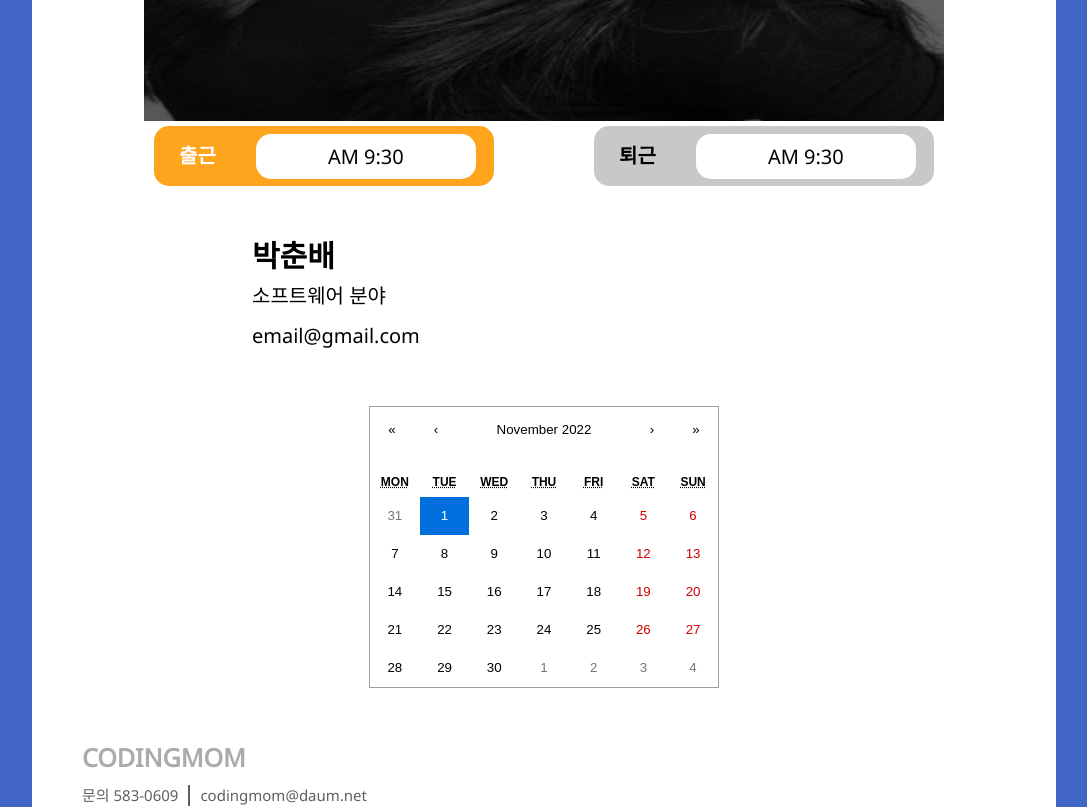
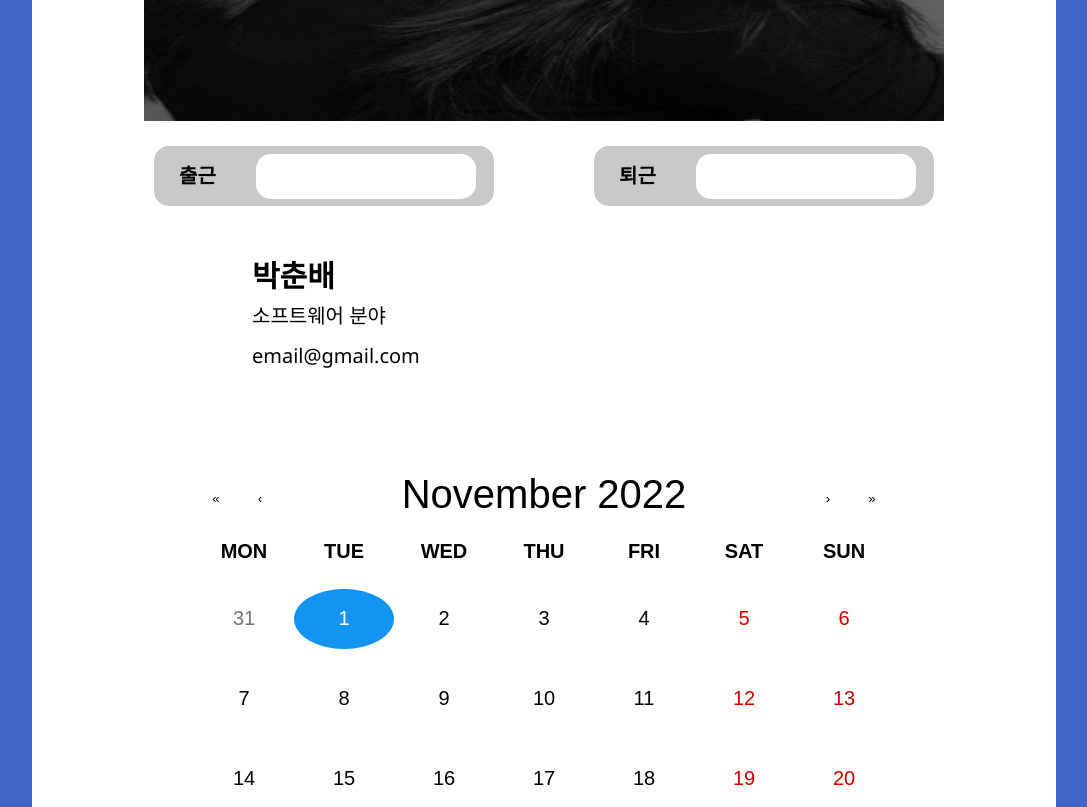
Before and after one commit to teamChosoohyun/frontEnd-1, a Next.js app: page /lecturer/detail in a window 1280 px wide. Shown: the part 479-1286 px from the top of the page, without its empty margins (96-1183 px from the left). Built offline with nearby package versions, Linux system fonts and the light colour scheme.

Commit message:
FEAT :: 강사 정보 페이지 일정 팝업창 추가

```diff
--- a/pages/lecturer/detail.js
+++ b/pages/lecturer/detail.js
@@ -2,16 +2,81 @@ import Image from "next/image";
 import React, { useState } from "react"
 import Calendar from "react-calendar"
 import 'react-calendar/dist/Calendar.css';
-import { Header, Footer } from "../allFiles";
+import { Header, Footer, DetailModal } from "../allFiles";
 import styles from "../../styles/lecturer/detail.module.css"
 import styled from "styled-components";
 import classNames from "classnames";
+import Modal from 'react-modal';
 
 export default function Detail() {
     const [value, setValue] = useState(new Date());
+    const [active, setActive] = useState({
+        attendance: false,
+        leaveWork: false,
+        attTime: "",
+        leaTime: ""
+    })
+    const [modal, setModal] = useState(false);
+
+    const getNowTime = () => {
+        let now = new Date().getHours().toString().padStart(2, "0") + ":" + new Date().getMinutes().toString().padStart(2, "0");
+        const cal = new Date().getHours() + new Date().getMinutes();
+        if(cal >= 0 && cal <= 70){
+            now = "AM\t" + now;
+        }
+        else{
+            now = "PM\t" + now;
+        }
+        return now;
+    }
+
+    const workTimeFunc = (num) => {
+        const now = getNowTime();
+        let newDate;
+        if(num === 1){
+            if(active.attendance){
+                newDate = {
+                    ...active,
+                    attendance: false,
+                    attTime: ""
+                }
+            }
+            else{
+                newDate = {
+                    ...active,
+                    attendance: true,
+                    attTime: now,
+                }
+            }
+        }
+        else if(num === 2){
+            if(active.leaveWork){
+                newDate = {
+                    ...active,
+                    leaveWork: false,
+                    leaTime: ""
+                }
+            }
+            else{
+                newDate = {
+                    ...active,
+                    leaveWork: true,
+                    leaTime: now,
+                }
+            }
+        }
+        setActive(newDate);
+    }
 
     return (
         <div className={styles.detail}>
+            <Modal
+                isOpen={modal}
+                onRequestClose={()=> setModal(false)}
+                style={customStyle}
+            >
+                <DetailModal/>
+            </Modal>
             <Header/>
             <div className={styles.blue}>
                 <div className={styles.center}>
@@ -19,13 +84,13 @@ export default function Detail() {
                         <Image src="/images/lecturer.png" alt="" width={800} height={500} className={styles.img} layout={"fixed"} />
                     </span>
                     <div className={styles.flex}>
-                        <Work color="#FFA41D">
-                            <Text color="white">출근</Text>
-                            <Text2>AM 9:30</Text2>
+                        <Work active={active.attendance} onClick={()=> workTimeFunc(1)}>
+                            <Text active={active.attendance}>출근</Text>
+                            <Text2>{active.attTime}</Text2>
                         </Work>
-                        <Work color="#C8C8C8">
-                            <Text color="black">퇴근</Text>
-                            <Text2>AM 9:30</Text2>
+                        <Work active={active.leaveWork} onClick={()=> workTimeFunc(2)}>
+                            <Text active={active.leaveWork}>퇴근</Text>
+                            <Text2>{active.leaTime}</Text2>
                         </Work>
                     </div>
                 </div>
@@ -34,24 +99,91 @@ export default function Detail() {
                     <p>소프트웨어 분야</p>
                     <p>email@gmail.com</p>
                 </div>
-                <div className={styles.center}>
-                    <Calendar onChange={setValue} value={value}></Calendar>
-                </div>
+                <CalendarContainer>
+                    <Calendar
+                    onChange={(value, event)=>{
+                        console.log(value, event)
+                        setValue(value);
+                        setModal(true);
+                    }}
+                    value={value}></Calendar>
+                </CalendarContainer>
                 <Footer/>
             </div>
         </div>
     )
 }
 
+const CalendarContainer = styled.div`
+    display: flex;
+    align-items: center;
+    flex-direction: column;
+    .react-calendar{
+        display: flex;
+        flex-direction: column;
+        align-items: center;
+        width: 800px;
+        height: 500px;
+        border: none;
+        margin: 50px 0 100px 0;
+    }
+    .react-calendar__navigation__label > span{
+        font-weight: 500;
+        font-size: 40px;
+        line-height: 17px;
+        text-align: center;
+    }
+    .react-calendar__tile:enabled:hover,
+    .react-calendar__tile:enabled:focus,
+    .react-calendar__tile--active{
+        border-radius: 50%;
+        background-color: #1294F2;
+        color: white;
+    }
+    .react-calendar__tile{
+        height: 60px;
+        margin-top: 20px;
+        abbr{
+            font-size: 20px;
+        }
+    }
+    .react-calendar__month-view__days,
+    .react-calendar__month-view__weekdays,
+    .react-calendar__navigation{
+        width: 700px;
+    }
+    .react-calendar__month-view__weekdays__weekday{
+        abbr{
+            font-size: 20px;
+            text-decoration: none;
+        }
+    }
+    .react-calendar__navigation__arrow{
+        border-radius: 50%;
+    }
+    .react-calendar__navigation__label:hover{
+        background: none !important;
+
+    }
+    .react-calendar__navigation__label__labelText{
+        padding: 5px 50px 5px 50px;
+        border-radius: 20px;
+    }
+    .react-calendar__navigation__label__labelText:hover{
+        background-color:#e6e6e6;
+    }
+    .react-calendar__tile--now{
+        border-radius: 50%;
+    }
+`
 const Work = styled.div`
     width: 340px;
     height: 60px;
     display: flex;
     align-items: center;
-    background-color: ${({ color }) => color };
+    background-color: ${({ active }) => active ? "#FFA41D" : "#C8C8C8" };
     border-radius: 15px;
-    margin-right: 50px;
-    margin-left: 50px;
+    margin: 20px 50px 0 50px;
 `
 
 const Text = styled.span`
@@ -61,7 +193,7 @@ const Text = styled.span`
     font-size: 20px;
     line-height: 39px;
     margin: 0 40px 0 25px;
-    color: ${({color})=> color};
+    color: ${({ active }) => active ? "white" : "black" };
 `
 
 const Text2 = styled.span`
@@ -74,3 +206,25 @@ const Text2 = styled.span`
     justify-content: center;
     font-size: 20px;
 `
+
+const customStyle = {
+    overlay: {
+        position: 'fixed',
+        top: 0,
+        left: 0,
+        right: 0,
+        bottom: 0,
+        backgroundColor: 'rgba(0, 0, 0, 0.5)',
+        zIndex: "2",
+    },
+    content: {
+        width: "600px",
+        height: "600px",
+        top: "50%",
+        left: "50%",
+        transform: "translate(-50%, -50%)",
+        padding: "0",
+        margin: "0",
+        boxSizing: "border-box",
+    },
+}
--- /dev/null
+++ b/pages/lecturer/detailModal.js
@@ -0,0 +1,57 @@
+import styled from "styled-components"
+
+export default function DetailModal(){
+    const date = (new Date().toLocaleDateString()).replaceAll(" ", "")
+
+    return(
+       <ModalContainer>
+
+            <Title>{date.substring(0, date.length-1)}</Title>
+            <Box>
+                <span>소프트웨어 수업</span>
+                <Time>AM 9:40</Time>
+            </Box>
+            <Box>
+                <span>소프트웨어 수업</span>
+                <Time>PM 2:40</Time>
+            </Box>
+       </ModalContainer>
+    )
+}
+
+const ModalContainer = styled.div`
+    background-color: lightgray;
+    display: flex;
+    flex-direction: column;
+    align-items: center;
+    width: 100%;
+    height: 100%;
+`
+
+const Title = styled.h1`
+    font-size: 50px;
+    margin-top: 30px;
+`
+
+const Box = styled.div`
+    width: 90%;
+    height: 80px;
+    background: #FFFFFF;
+    border-radius: 15px;
+    font-family: 'Lato';
+    font-style: normal;
+    font-weight: 500;
+    font-size: 25px;
+    line-height: 17px;
+    color: #000000;
+    display: flex;
+    align-items: center;
+    margin-top: 40px;
+    padding-left: 20px;
+    position: relative;
+`
+
+const Time = styled.span`
+    position: absolute;
+    right: 20px;
+`
```
